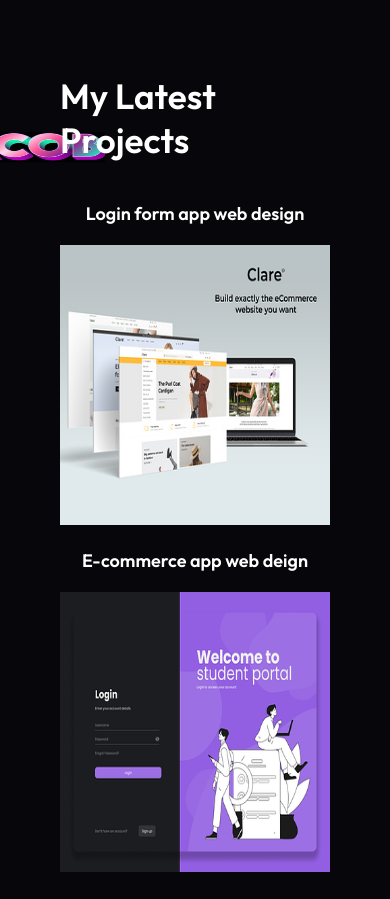
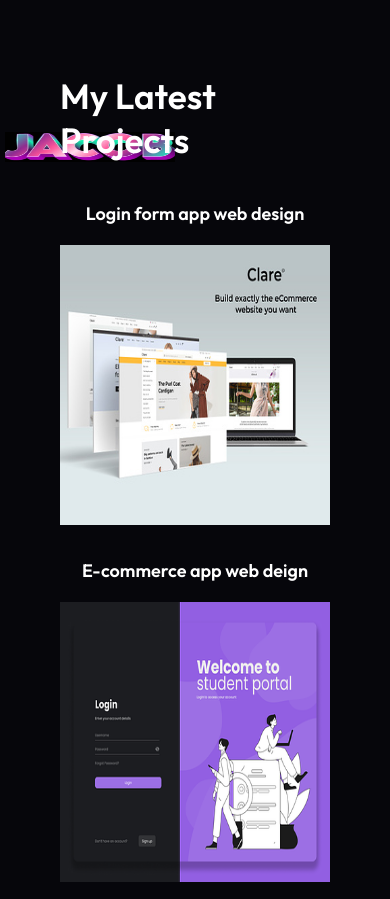
Before and after one commit to BlakWeb/Personal-Portfolio, a React (Vite) app: page / in a window 390 px wide. Shown: the part 5760-6659 px from the top of the page. Built offline with nearby package versions, Linux system fonts and the light colour scheme.

Commit message:
Update MyWork.css

```diff
--- a/src/components/MyWork/MyWork.css
+++ b/src/components/MyWork/MyWork.css
@@ -95,13 +95,13 @@
 
   .mywork-title img {
     width: 170px;
-    margin-right: -80px;
+    margin-right: -150px;
   }
 
   .mywork-container {
     display: grid;
     grid-template-columns: auto;
-    gap: 20px;
+    gap: 30px;
   }
 
   .mywork-container h3 {
```
